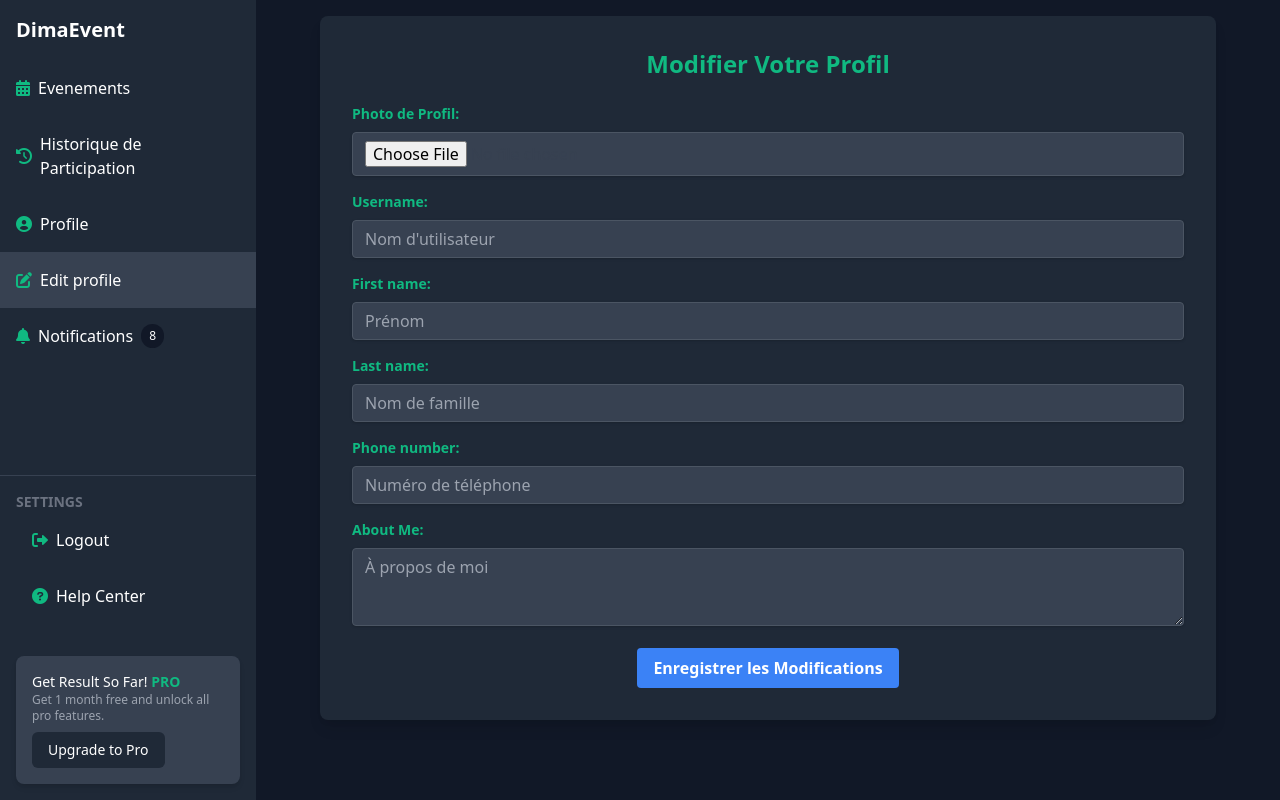
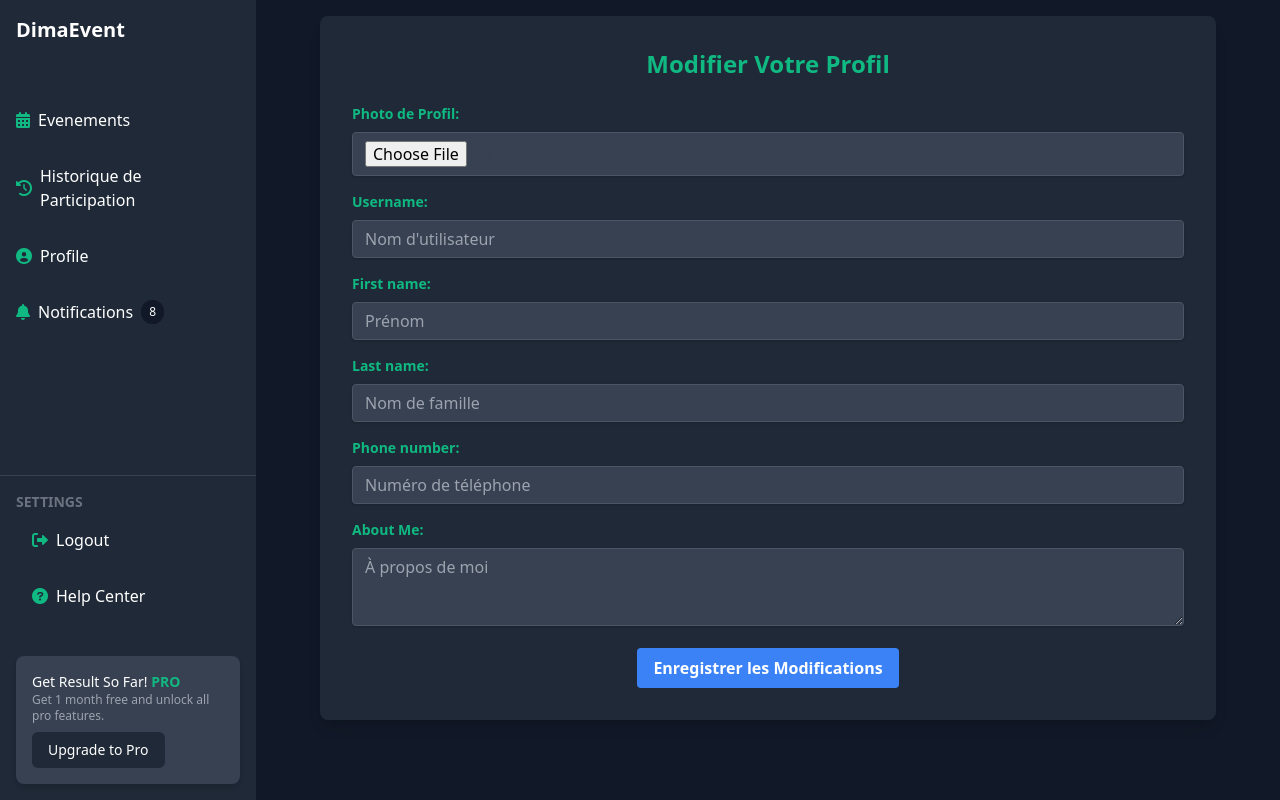
Before and after one commit to Youcode-Classe-E-2024-2025/-ErrorTeam_eventbrite, a PHP site: template app/views/front/update.twig in a window 1280 px wide. Run offline with PHP 8.4, Linux system fonts and the light colour scheme; the template is opened without the code that fills it, so the values that code supplies are empty; some libraries are stand-ins or nearby versions.

Commit message:
changement du css

```diff
--- a/app/views/front/update.twig
+++ b/app/views/front/update.twig
@@ -19,6 +19,10 @@
 
             <nav class="flex-grow">
                 <ul>
+
+                <li class="p-4 hover:bg-gray-700 flex items-center space-x-2 cursor-pointer">
+                </li>
+
                     <li class="p-4 hover:bg-gray-700 flex items-center space-x-2 cursor-pointer">
         <a href="" class="flex items-center space-x-2 w-full">
             <i class="fas fa-calendar-alt text-green-500"></i>
@@ -32,17 +36,12 @@
         </a>
     </li>
     <li class="p-4 hover:bg-gray-700 flex items-center space-x-2 cursor-pointer">
-        <a href="" class="flex items-center space-x-2 w-full">
+        <a href="/profile" class="flex items-center space-x-2 w-full">
             <i class="fas fa-user-circle text-green-500"></i>
             <span>Profile</span>
         </a>
     </li>
-    <li class="p-4 bg-gray-700 hover:bg-gray-600 flex items-center space-x-2 cursor-pointer">
-        <a href="/profile/update" class="flex items-center space-x-2 w-full">
-            <i class="fas fa-edit text-green-500"></i>
-            <span>Edit profile</span>
-        </a>
-    </li>
+
     <li class="p-4 hover:bg-gray-700 flex items-center space-x-2 cursor-pointer">
         <a href="" class="flex items-center space-x-2 w-full">
             <i class="fas fa-bell text-green-500"></i>
```
Also changed, not shown: app/views/front/profile.twig (+8 -8 lines).
